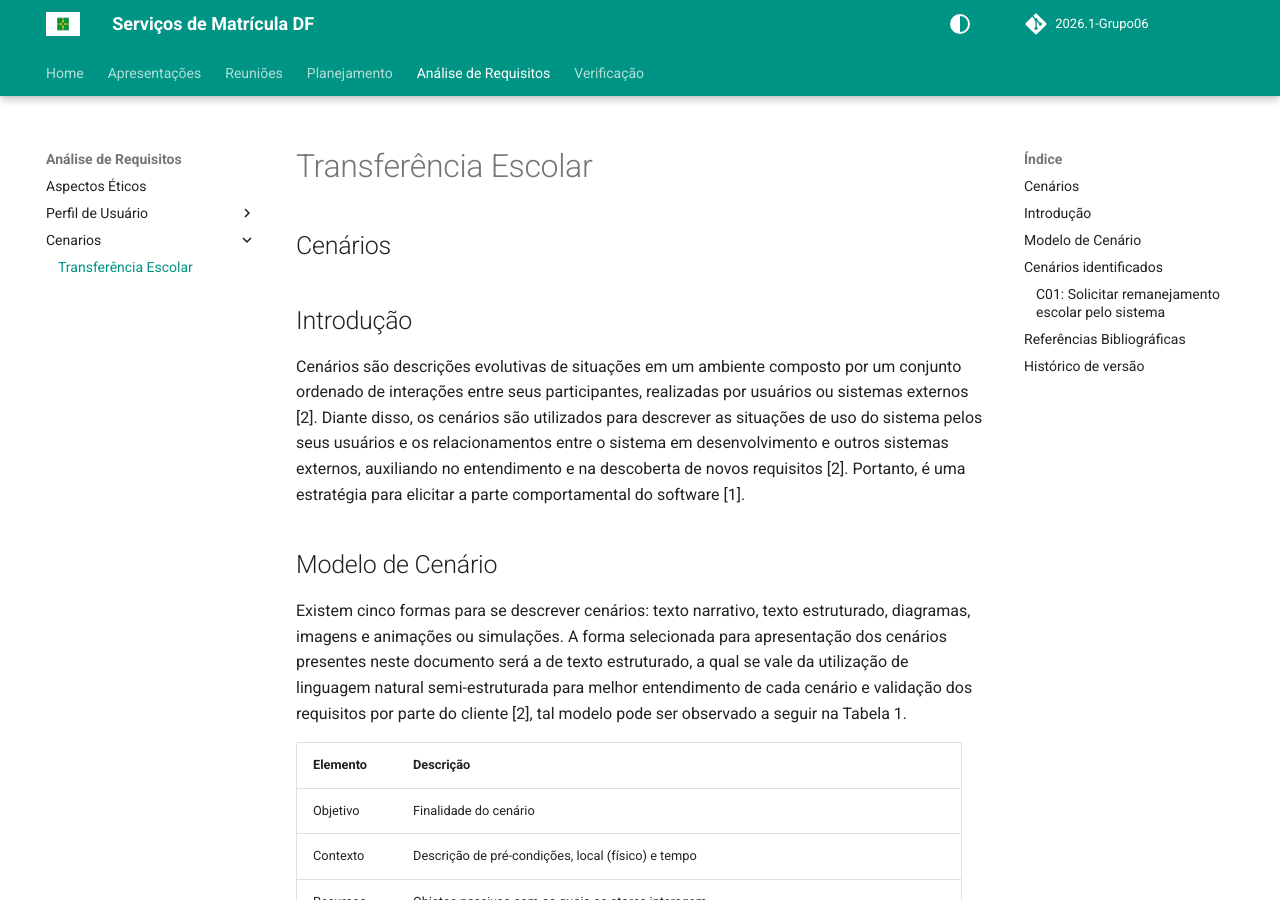
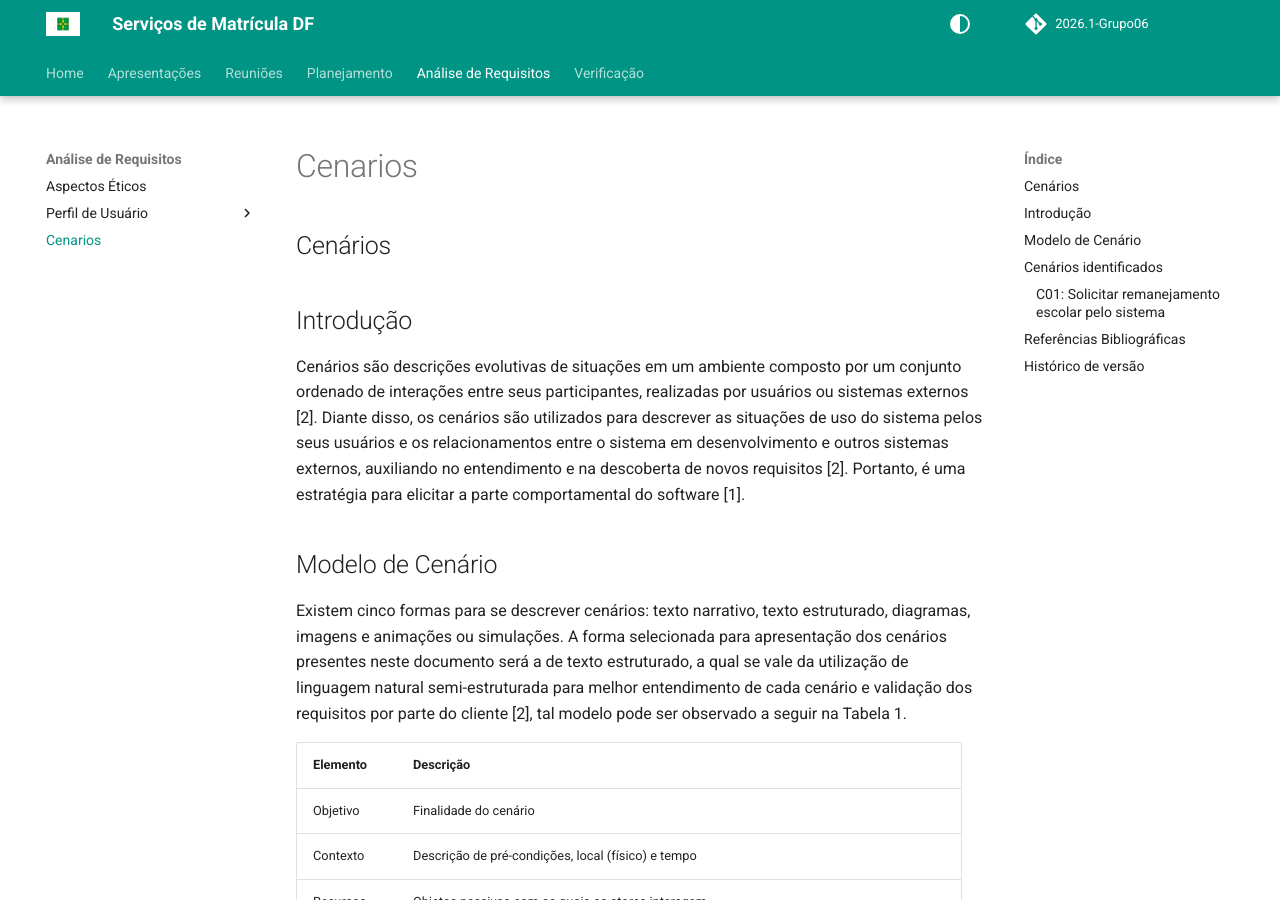
Before and after one commit to Interacao-Humano-Computador/2026.1-Grupo06, an MkDocs documentation site: the page built from docs/analise-de-requisitos/cenarios/cenarios.md, in a window 1280 px wide and 900 px high. Built offline with MkDocs 1.6.1 and Material for MkDocs 9.7.7, drawn with Linux system fonts in a browser that asks for light colours; comment, search, counter and statistics services are not loaded.

Commit message:
altera estrutura de cenarios

```diff
--- a/mkdocs.yml
+++ b/mkdocs.yml
@@ -42,8 +42,7 @@ nav:
       - Aspectos Éticos: analise-de-requisitos/aspectos-eticos.md
       - Perfil de Usuário:
         - Transferência Escolar: analise-de-requisitos/perfis/perfil-transferencia-matricula.md
-      - Cenarios:
-        - Transferência Escolar: analise-de-requisitos/cenarios/cenario-transferencia-matricula.md
+      - Cenarios: analise-de-requisitos/cenarios/cenarios.md
   - Verificação:
       - Verificação do Grupo:
           - Etapa 1:
```
Also changed, not shown: docs/analise-de-requisitos/cenarios/cenarios.md (renamed from docs/analise-de-requisitos/cenarios/cenario-transferencia-matricula.md).
